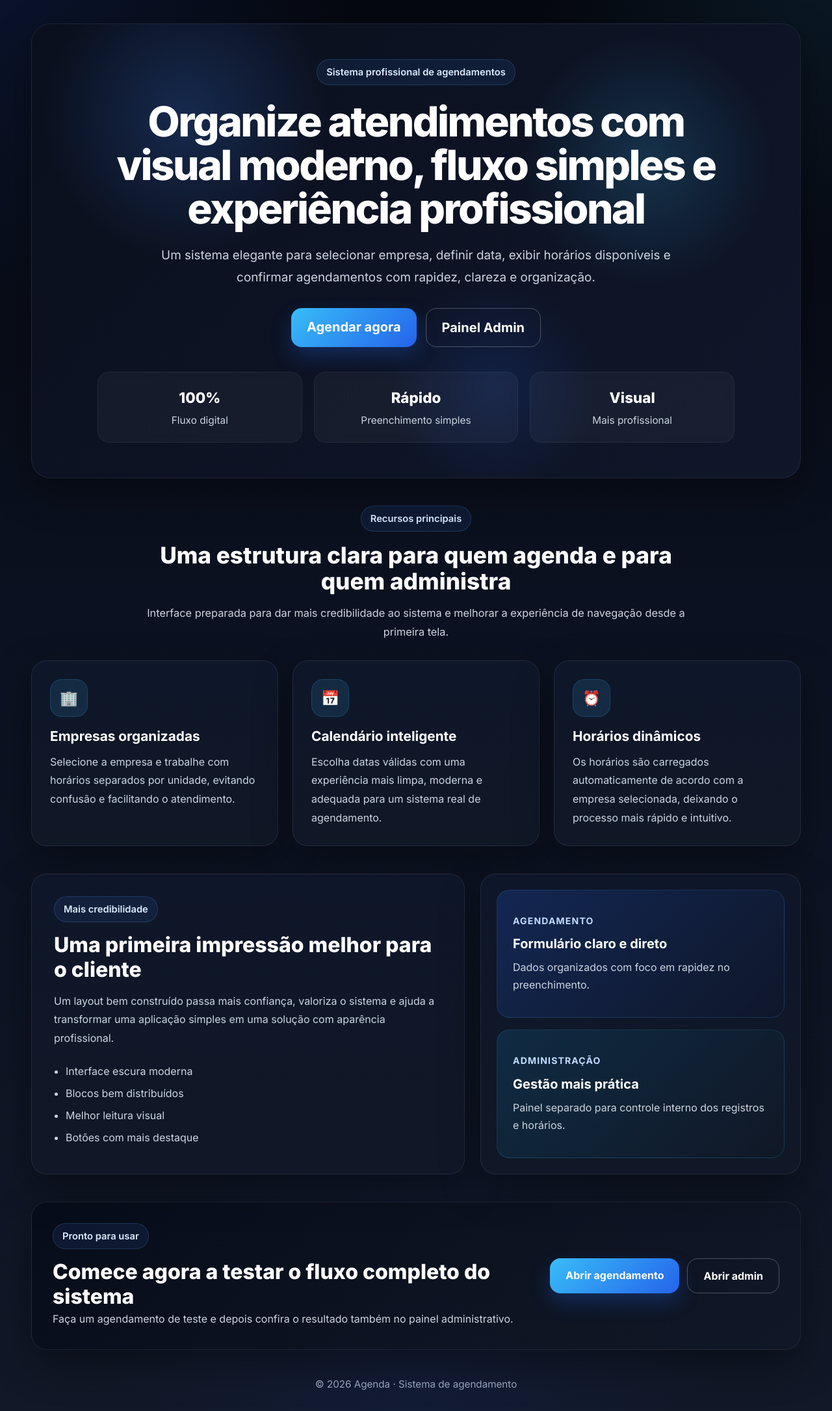
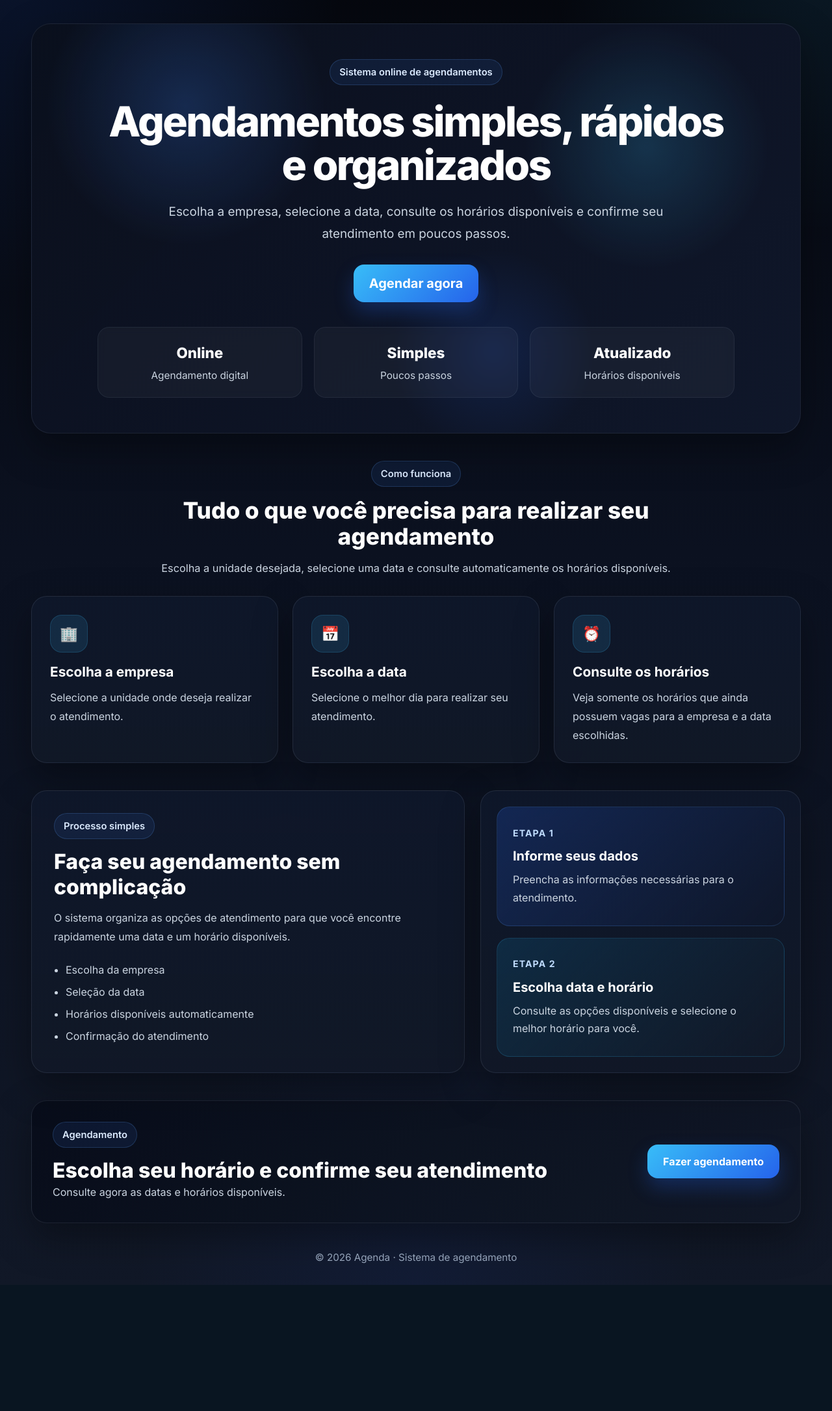
Before and after one commit to DARK3KN1GHT/drf-api, a Django app: template siteweb/templates/home.html in a window 1280 px wide. Shown: the part 77-2248 px from the top of the page at 65% size. After the commit the page ends 2054 px from the top, so only its background shows below. Run offline with Django 5.2, Linux system fonts and the light colour scheme; the template is opened without the code that fills it, so the values that code supplies are empty.

```diff
--- a/config/settings.py
+++ b/config/settings.py
@@ -96,7 +96,7 @@ STORAGES = {
         "BACKEND": "django.core.files.storage.FileSystemStorage",
     },
     "staticfiles": {
-        "BACKEND": "whitenoise.storage.StaticFilesStorage",
+        "BACKEND": "whitenoise.storage.CompressedManifestStaticFilesStorage",
     },
 }
 
--- a/siteweb/templates/home.html
+++ b/siteweb/templates/home.html
@@ -3,135 +3,254 @@
 {% block title %}Início | Agenda{% endblock %}
 
 {% block content %}
+
 <section class="hero-pro">
     <div class="hero-pro-bg"></div>
 
     <div class="hero-pro-content">
-        <div class="hero-pro-badge">Sistema profissional de agendamentos</div>
+
+        <div class="hero-pro-badge">
+            Sistema online de agendamentos
+        </div>
 
         <h1 class="hero-pro-title">
-            Organize atendimentos com visual moderno, fluxo simples e experiência profissional
+            Agendamentos simples, rápidos e organizados
         </h1>
 
         <p class="hero-pro-text">
-            Um sistema elegante para selecionar empresa, definir data, exibir horários disponíveis
-            e confirmar agendamentos com rapidez, clareza e organização.
+            Escolha a empresa, selecione a data, consulte os horários disponíveis
+            e confirme seu atendimento em poucos passos.
         </p>
 
         <div class="hero-pro-actions">
-            <a href="{% url 'agendar' %}" class="btn btn-lg btn-primary btn-main-action">
+
+            <a
+                href="{% url 'agendar' %}"
+                class="btn btn-lg btn-primary btn-main-action"
+            >
                 Agendar agora
             </a>
-            <a href="/admin/" class="btn btn-lg btn-outline-light btn-secondary-action">
-                Painel Admin
-            </a>
+
         </div>
 
+
         <div class="hero-pro-metrics">
+
             <div class="metric-card">
-                <span class="metric-number">100%</span>
-                <span class="metric-label">Fluxo digital</span>
+                <span class="metric-number">Online</span>
+                <span class="metric-label">Agendamento digital</span>
             </div>
+
             <div class="metric-card">
-                <span class="metric-number">Rápido</span>
-                <span class="metric-label">Preenchimento simples</span>
+                <span class="metric-number">Simples</span>
+                <span class="metric-label">Poucos passos</span>
             </div>
+
             <div class="metric-card">
-                <span class="metric-number">Visual</span>
-                <span class="metric-label">Mais profissional</span>
+                <span class="metric-number">Atualizado</span>
+                <span class="metric-label">Horários disponíveis</span>
             </div>
+
         </div>
     </div>
 </section>
 
+
 <section class="features-pro-section">
+
     <div class="section-header-pro">
-        <span class="section-mini-badge">Recursos principais</span>
-        <h2>Uma estrutura clara para quem agenda e para quem administra</h2>
+
+        <span class="section-mini-badge">
+            Como funciona
+        </span>
+
+        <h2>
+            Tudo o que você precisa para realizar seu agendamento
+        </h2>
+
         <p>
-            Interface preparada para dar mais credibilidade ao sistema e melhorar
-            a experiência de navegação desde a primeira tela.
+            Escolha a unidade desejada, selecione uma data
+            e consulte automaticamente os horários disponíveis.
         </p>
+
     </div>
 
+
     <div class="features-pro-grid">
+
         <article class="feature-pro-card">
-            <div class="feature-icon-wrap">🏢</div>
-            <h3>Empresas organizadas</h3>
+
+            <div class="feature-icon-wrap">
+                🏢
+            </div>
+
+            <h3>
+                Escolha a empresa
+            </h3>
+
             <p>
-                Selecione a empresa e trabalhe com horários separados por unidade,
-                evitando confusão e facilitando o atendimento.
+                Selecione a unidade onde deseja realizar o atendimento.
             </p>
+
         </article>
 
+
         <article class="feature-pro-card">
-            <div class="feature-icon-wrap">📅</div>
-            <h3>Calendário inteligente</h3>
+
+            <div class="feature-icon-wrap">
+                📅
+            </div>
+
+            <h3>
+                Escolha a data
+            </h3>
+
             <p>
-                Escolha datas válidas com uma experiência mais limpa, moderna e adequada
-                para um sistema real de agendamento.
+                Selecione o melhor dia para realizar seu atendimento.
             </p>
+
         </article>
 
+
         <article class="feature-pro-card">
-            <div class="feature-icon-wrap">⏰</div>
-            <h3>Horários dinâmicos</h3>
+
+            <div class="feature-icon-wrap">
+                ⏰
+            </div>
+
+            <h3>
+                Consulte os horários
+            </h3>
+
             <p>
-                Os horários são carregados automaticamente de acordo com a empresa selecionada,
-                deixando o processo mais rápido e intuitivo.
+                Veja somente os horários que ainda possuem vagas
+                para a empresa e a data escolhidas.
             </p>
+
         </article>
+
     </div>
 </section>
 
+
 <section class="showcase-section">
+
     <div class="showcase-grid">
+
         <div class="showcase-left">
-            <span class="section-mini-badge">Mais credibilidade</span>
-            <h2>Uma primeira impressão melhor para o cliente</h2>
+
+            <span class="section-mini-badge">
+                Processo simples
+            </span>
+
+            <h2>
+                Faça seu agendamento sem complicação
+            </h2>
+
             <p>
-                Um layout bem construído passa mais confiança, valoriza o sistema e ajuda
-                a transformar uma aplicação simples em uma solução com aparência profissional.
+                O sistema organiza as opções de atendimento para que você
+                encontre rapidamente uma data e um horário disponíveis.
             </p>
 
+
             <ul class="showcase-list">
-                <li>Interface escura moderna</li>
-                <li>Blocos bem distribuídos</li>
-                <li>Melhor leitura visual</li>
-                <li>Botões com mais destaque</li>
+
+                <li>
+                    Escolha da empresa
+                </li>
+
+                <li>
+                    Seleção da data
+                </li>
+
+                <li>
+                    Horários disponíveis automaticamente
+                </li>
+
+                <li>
+                    Confirmação do atendimento
+                </li>
+
             </ul>
+
         </div>
 
+
         <div class="showcase-right">
+
             <div class="preview-card preview-card-top">
-                <span class="preview-label">Agendamento</span>
-                <strong>Formulário claro e direto</strong>
-                <p>Dados organizados com foco em rapidez no preenchimento.</p>
+
+                <span class="preview-label">
+                    Etapa 1
+                </span>
+
+                <strong>
+                    Informe seus dados
+                </strong>
+
+                <p>
+                    Preencha as informações necessárias para o atendimento.
+                </p>
+
             </div>
 
+
             <div class="preview-card preview-card-bottom">
-                <span class="preview-label">Administração</span>
-                <strong>Gestão mais prática</strong>
-                <p>Painel separado para controle interno dos registros e horários.</p>
+
+                <span class="preview-label">
+                    Etapa 2
+                </span>
+
+                <strong>
+                    Escolha data e horário
+                </strong>
+
+                <p>
+                    Consulte as opções disponíveis e selecione
+                    o melhor horário para você.
+                </p>
+
             </div>
+
         </div>
+
     </div>
 </section>
 
+
 <section class="cta-bottom-section">
+
     <div class="cta-bottom-box">
+
         <div>
-            <span class="section-mini-badge">Pronto para usar</span>
-            <h2 class="mt-3">Comece agora a testar o fluxo completo do sistema</h2>
+
+            <span class="section-mini-badge">
+                Agendamento
+            </span>
+
+            <h2 class="mt-3">
+                Escolha seu horário e confirme seu atendimento
+            </h2>
+
             <p class="mb-0">
-                Faça um agendamento de teste e depois confira o resultado também no painel administrativo.
+                Consulte agora as datas e horários disponíveis.
             </p>
+
         </div>
 
+
         <div class="cta-bottom-actions">
-            <a href="{% url 'agendar' %}" class="btn btn-primary btn-main-action">Abrir agendamento</a>
-            <a href="/admin/" class="btn btn-outline-light btn-secondary-action">Abrir admin</a>
+
+            <a
+                href="{% url 'agendar' %}"
+                class="btn btn-primary btn-main-action"
+            >
+                Fazer agendamento
+            </a>
+
         </div>
+
     </div>
 </section>
+
 {% endblock %}
```
Also changed, not shown: render.yaml (+7 -2 lines).
